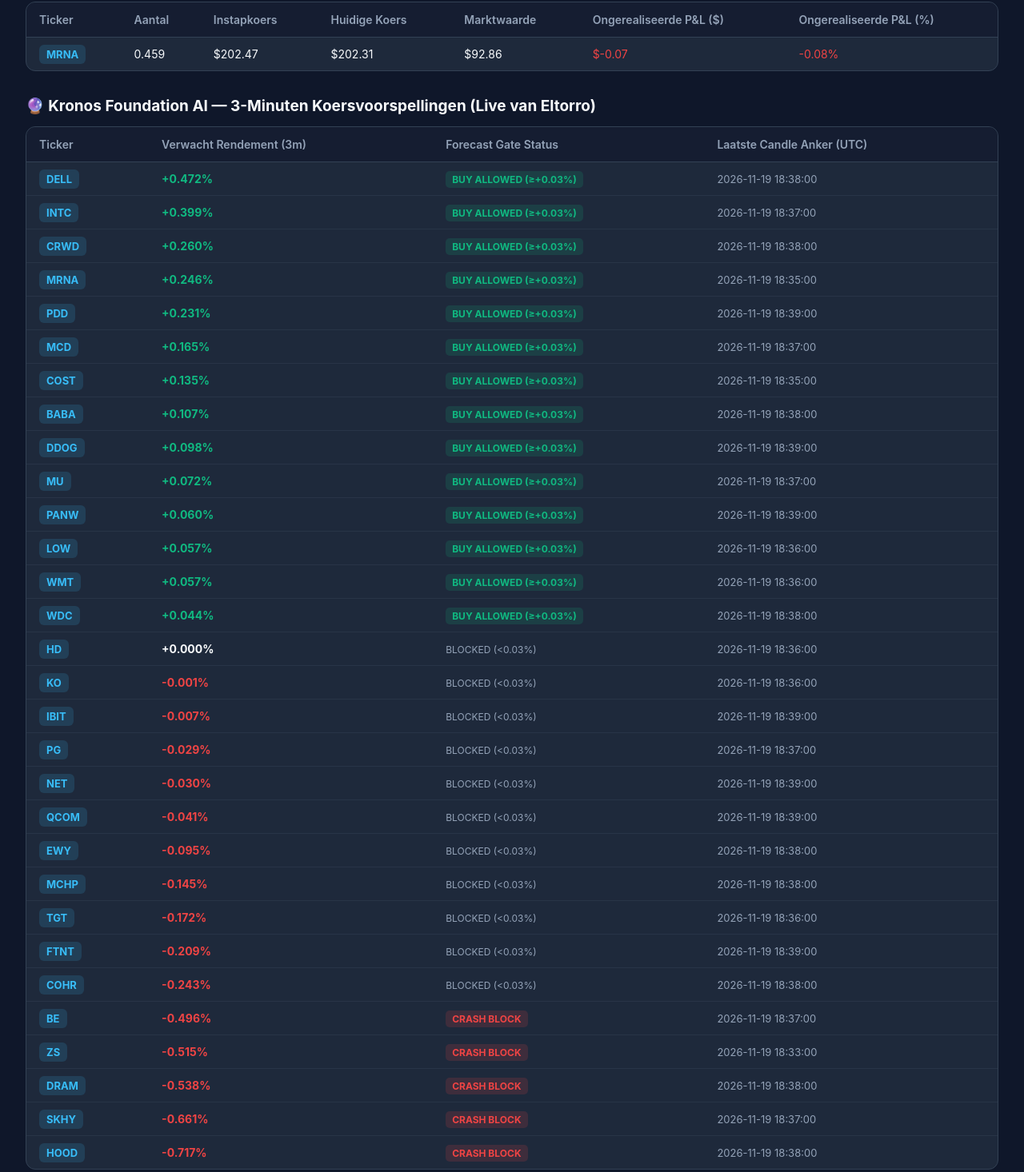
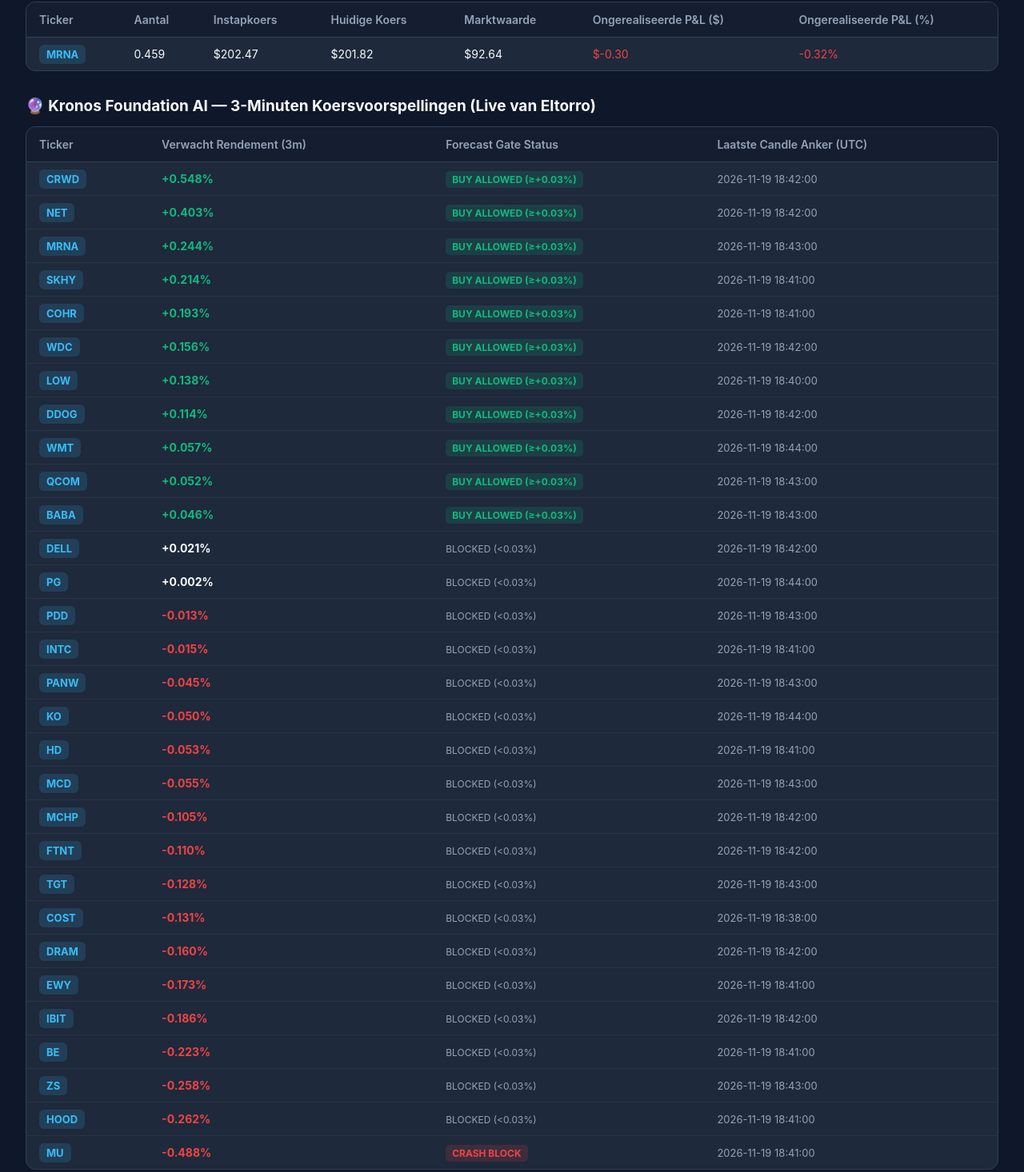
Before and after one commit to RocketScienceData/stockblog, a plain HTML site: page index.html in a window 1280 px wide. Shown: the part 477-1943 px from the top of the page at 80% size. Drawn offline with Linux system fonts and the light colour scheme.

Commit message:
chore(stats): update live dashboard (2026-11-19 19:46:12)

```diff
--- a/index.html
+++ b/index.html
@@ -114,7 +114,7 @@
     <header>
         <div>
             <h1>🚀 RocketBidder — Alpaca Positie & Profit Analyse</h1>
-            <div class="subtitle">Bron: dairycampus2.wurnet.nl (Docker: alpacca-worker & alpacca-forecast) • Gegenereerd op: 19-11-2026 19:41:07</div>
+            <div class="subtitle">Bron: dairycampus2.wurnet.nl (Docker: alpacca-worker & alpacca-forecast) • Gegenereerd op: 19-11-2026 19:46:11</div>
         </div>
         <div style="text-align: right;">
             <div style="font-size: 13px; color: var(--muted);">Strategie Config (v2.9b)</div>
@@ -125,13 +125,13 @@
     <div class="grid">
         <div class="card">
             <div class="card-label">Portefeuille Waarde</div>
-            <div class="card-value">$97.78</div>
+            <div class="card-value">$97.56</div>
             <div class="card-sub">Beschikbare Cash: $4.92</div>
         </div>
         <div class="card">
             <div class="card-label">Dagresultaat (Equity)</div>
-            <div class="card-value neg">$-0.68</div>
-            <div class="card-sub neg">-0.69% t.o.v. gisteren ($98.46)</div>
+            <div class="card-value neg">$-0.90</div>
+            <div class="card-sub neg">-0.91% t.o.v. gisteren ($98.46)</div>
         </div>
         <div class="card">
             <div class="card-label">Win Ratio Vandaag</div>
@@ -170,10 +170,10 @@
                 <td><span class="badge-ticker">MRNA</span></td>
                 <td>0.459</td>
                 <td>$202.47</td>
-                <td>$202.31</td>
-                <td>$92.86</td>
-                <td class="neg">$-0.07</td>
-                <td class="neg">-0.08%</td>
+                <td>$201.82</td>
+                <td>$92.64</td>
+                <td class="neg">$-0.30</td>
+                <td class="neg">-0.32%</td>
             </tr>
 
             </tbody>
@@ -194,213 +194,213 @@
             <tbody>
 
             <tr>
-                <td><span class="badge-ticker">DELL</span></td>
-                <td class="pos"><strong>+0.472%</strong></td>
+                <td><span class="badge-ticker">CRWD</span></td>
+                <td class="pos"><strong>+0.548%</strong></td>
                 <td><span class="badge-win">BUY ALLOWED (&ge;+0.03%)</span></td>
-                <td style="color: var(--muted); font-size: 13px;">2026-11-19 18:38:00</td>
+                <td style="color: var(--muted); font-size: 13px;">2026-11-19 18:42:00</td>
             </tr>
 
             <tr>
-                <td><span class="badge-ticker">INTC</span></td>
-                <td class="pos"><strong>+0.399%</strong></td>
+                <td><span class="badge-ticker">NET</span></td>
+                <td class="pos"><strong>+0.403%</strong></td>
                 <td><span class="badge-win">BUY ALLOWED (&ge;+0.03%)</span></td>
-                <td style="color: var(--muted); font-size: 13px;">2026-11-19 18:37:00</td>
-            </tr>
-
-            <tr>
-                <td><span class="badge-ticker">CRWD</span></td>
-                <td class="pos"><strong>+0.260%</strong></td>
-                <td><span class="badge-win">BUY ALLOWED (&ge;+0.03%)</span></td>
-                <td style="color: var(--muted); font-size: 13px;">2026-11-19 18:38:00</td>
+                <td style="color: var(--muted); font-size: 13px;">2026-11-19 18:42:00</td>
             </tr>
 
             <tr>
                 <td><span class="badge-ticker">MRNA</span></td>
-                <td class="pos"><strong>+0.246%</strong></td>
+                <td class="pos"><strong>+0.244%</strong></td>
                 <td><span class="badge-win">BUY ALLOWED (&ge;+0.03%)</span></td>
-                <td style="color: var(--muted); font-size: 13px;">2026-11-19 18:35:00</td>
+                <td style="color: var(--muted); font-size: 13px;">2026-11-19 18:43:00</td>
             </tr>
 
             <tr>
-                <td><span class="badge-ticker">PDD</span></td>
-                <td class="pos"><strong>+0.231%</strong></td>
+                <td><span class="badge-ticker">SKHY</span></td>
+                <td class="pos"><strong>+0.214%</strong></td>
                 <td><span class="badge-win">BUY ALLOWED (&ge;+0.03%)</span></td>
-                <td style="color: var(--muted); font-size: 13px;">2026-11-19 18:39:00</td>
+                <td style="color: var(--muted); font-size: 13px;">2026-11-19 18:41:00</td>
             </tr>
 
             <tr>
-                <td><span class="badge-ticker">MCD</span></td>
-                <td class="pos"><strong>+0.165%</strong></td>
+                <td><span class="badge-ticker">COHR</span></td>
+                <td class="pos"><strong>+0.193%</strong></td>
                 <td><span class="badge-win">BUY ALLOWED (&ge;+0.03%)</span></td>
-                <td style="color: var(--muted); font-size: 13px;">2026-11-19 18:37:00</td>
+                <td style="color: var(--muted); font-size: 13px;">2026-11-19 18:41:00</td>
             </tr>
 
             <tr>
-                <td><span class="badge-ticker">COST</span></td>
-                <td class="pos"><strong>+0.135%</strong></td>
+                <td><span class="badge-ticker">WDC</span></td>
+                <td class="pos"><strong>+0.156%</strong></td>
                 <td><span class="badge-win">BUY ALLOWED (&ge;+0.03%)</span></td>
-                <td style="color: var(--muted); font-size: 13px;">2026-11-19 18:35:00</td>
+                <td style="color: var(--muted); font-size: 13px;">2026-11-19 18:42:00</td>
             </tr>
 
             <tr>
-                <td><span class="badge-ticker">BABA</span></td>
-                <td class="pos"><strong>+0.107%</strong></td>
+                <td><span class="badge-ticker">LOW</span></td>
+                <td class="pos"><strong>+0.138%</strong></td>
                 <td><span class="badge-win">BUY ALLOWED (&ge;+0.03%)</span></td>
-                <td style="color: var(--muted); font-size: 13px;">2026-11-19 18:38:00</td>
+                <td style="color: var(--muted); font-size: 13px;">2026-11-19 18:40:00</td>
             </tr>
 
             <tr>
                 <td><span class="badge-ticker">DDOG</span></td>
-                <td class="pos"><strong>+0.098%</strong></td>
+                <td class="pos"><strong>+0.114%</strong></td>
                 <td><span class="badge-win">BUY ALLOWED (&ge;+0.03%)</span></td>
-                <td style="color: var(--muted); font-size: 13px;">2026-11-19 18:39:00</td>
-            </tr>
-
-            <tr>
-                <td><span class="badge-ticker">MU</span></td>
-                <td class="pos"><strong>+0.072%</strong></td>
-                <td><span class="badge-win">BUY ALLOWED (&ge;+0.03%)</span></td>
-                <td style="color: var(--muted); font-size: 13px;">2026-11-19 18:37:00</td>
-            </tr>
-
-            <tr>
-                <td><span class="badge-ticker">PANW</span></td>
-                <td class="pos"><strong>+0.060%</strong></td>
-                <td><span class="badge-win">BUY ALLOWED (&ge;+0.03%)</span></td>
-                <td style="color: var(--muted); font-size: 13px;">2026-11-19 18:39:00</td>
-            </tr>
-
-            <tr>
-                <td><span class="badge-ticker">LOW</span></td>
-                <td class="pos"><strong>+0.057%</strong></td>
-                <td><span class="badge-win">BUY ALLOWED (&ge;+0.03%)</span></td>
-                <td style="color: var(--muted); font-size: 13px;">2026-11-19 18:36:00</td>
+                <td style="color: var(--muted); font-size: 13px;">2026-11-19 18:42:00</td>
             </tr>
 
             <tr>
                 <td><span class="badge-ticker">WMT</span></td>
                 <td class="pos"><strong>+0.057%</strong></td>
                 <td><span class="badge-win">BUY ALLOWED (&ge;+0.03%)</span></td>
-                <td style="color: var(--muted); font-size: 13px;">2026-11-19 18:36:00</td>
+                <td style="color: var(--muted); font-size: 13px;">2026-11-19 18:44:00</td>
             </tr>
 
             <tr>
-                <td><span class="badge-ticker">WDC</span></td>
-                <td class="pos"><strong>+0.044%</strong></td>
+                <td><span class="badge-ticker">QCOM</span></td>
+                <td class="pos"><strong>+0.052%</strong></td>
                 <td><span class="badge-win">BUY ALLOWED (&ge;+0.03%)</span></td>
-                <td style="color: var(--muted); font-size: 13px;">2026-11-19 18:38:00</td>
+                <td style="color: var(--muted); font-size: 13px;">2026-11-19 18:43:00</td>
+            </tr>
+
+            <tr>
+                <td><span class="badge-ticker">BABA</span></td>
+                <td class="pos"><strong>+0.046%</strong></td>
+                <td><span class="badge-win">BUY ALLOWED (&ge;+0.03%)</span></td>
+                <td style="color: var(--muted); font-size: 13px;">2026-11-19 18:43:00</td>
+            </tr>
+
+            <tr>
+                <td><span class="badge-ticker">DELL</span></td>
+                <td class="muted"><strong>+0.021%</strong></td>
+                <td><span style="color:var(--muted); font-size:12px;">BLOCKED (&lt;0.03%)</span></td>
+                <td style="color: var(--muted); font-size: 13px;">2026-11-19 18:42:00</td>
+            </tr>
+
+            <tr>
+                <td><span class="badge-ticker">PG</span></td>
+                <td class="muted"><strong>+0.002%</strong></td>
+                <td><span style="color:var(--muted); font-size:12px;">BLOCKED (&lt;0.03%)</span></td>
+                <td style="color: var(--muted); font-size: 13px;">2026-11-19 18:44:00</td>
+            </tr>
+
+            <tr>
+                <td><span class="badge-ticker">PDD</span></td>
+                <td class="neg"><strong>-0.013%</strong></td>
+                <td><span style="color:var(--muted); font-size:12px;">BLOCKED (&lt;0.03%)</span></td>
+                <td style="color: var(--muted); font-size: 13px;">2026-11-19 18:43:00</td>
+            </tr>
+
+            <tr>
+                <td><span class="badge-ticker">INTC</span></td>
+                <td class="neg"><strong>-0.015%</strong></td>
+                <td><span style="color:var(--muted); font-size:12px;">BLOCKED (&lt;0.03%)</span></td>
+                <td style="color: var(--muted); font-size: 13px;">2026-11-19 18:41:00</td>
+            </tr>
+
+            <tr>
+                <td><span class="badge-ticker">PANW</span></td>
+                <td class="neg"><strong>-0.045%</strong></td>
+                <td><span style="color:var(--muted); font-size:12px;">BLOCKED (&lt;0.03%)</span></td>
+                <td style="color: var(--muted); font-size: 13px;">2026-11-19 18:43:00</td>
+            </tr>
+
+            <tr>
+                <td><span class="badge-ticker">KO</span></td>
+                <td class="neg"><strong>-0.050%</strong></td>
+                <td><span style="color:var(--muted); font-size:12px;">BLOCKED (&lt;0.03%)</span></td>
+                <td style="color: var(--muted); font-size: 13px;">2026-11-19 18:44:00</td>
             </tr>
 
             <tr>
                 <td><span class="badge-ticker">HD</span></td>
-                <td class="muted"><strong>+0.000%</strong></td>
+                <td class="neg"><strong>-0.053%</strong></td>
                 <td><span style="color:var(--muted); font-size:12px;">BLOCKED (&lt;0.03%)</span></td>
-                <td style="color: var(--muted); font-size: 13px;">2026-11-19 18:36:00</td>
+                <td style="color: var(--muted); font-size: 13px;">2026-11-19 18:41:00</td>
             </tr>
 
             <tr>
-                <td><span class="badge-ticker">KO</span></td>
-                <td class="neg"><strong>-0.001%</strong></td>
+                <td><span class="badge-ticker">MCD</span></td>
+                <td class="neg"><strong>-0.055%</strong></td>
                 <td><span style="color:var(--muted); font-size:12px;">BLOCKED (&lt;0.03%)</span></td>
-                <td style="color: var(--muted); font-size: 13px;">2026-11-19 18:36:00</td>
+                <td style="color: var(--muted); font-size: 13px;">2026-11-19 18:43:00</td>
             </tr>
 
             <tr>
-                <td><span class="badge-ticker">IBIT</span></td>
-                <td class="neg"><strong>-0.007%</strong></td>
+                <td><span class="badge-ticker">MCHP</span></td>
+                <td class="neg"><strong>-0.105%</strong></td>
                 <td><span style="color:var(--muted); font-size:12px;">BLOCKED (&lt;0.03%)</span></td>
-                <td style="color: var(--muted); font-size: 13px;">2026-11-19 18:39:00</td>
+                <td style="color: var(--muted); font-size: 13px;">2026-11-19 18:42:00</td>
             </tr>
 
             <tr>
-                <td><span class="badge-ticker">PG</span></td>
-                <td class="neg"><strong>-0.029%</strong></td>
+                <td><span class="badge-ticker">FTNT</span></td>
+                <td class="neg"><strong>-0.110%</strong></td>
                 <td><span style="color:var(--muted); font-size:12px;">BLOCKED (&lt;0.03%)</span></td>
-                <td style="color: var(--muted); font-size: 13px;">2026-11-19 18:37:00</td>
+                <td style="color: var(--muted); font-size: 13px;">2026-11-19 18:42:00</td>
             </tr>
 
             <tr>
-                <td><span class="badge-ticker">NET</span></td>
-                <td class="neg"><strong>-0.030%</strong></td>
+                <td><span class="badge-ticker">TGT</span></td>
+                <td class="neg"><strong>-0.128%</strong></td>
                 <td><span style="color:var(--muted); font-size:12px;">BLOCKED (&lt;0.03%)</span></td>
-                <td style="color: var(--muted); font-size: 13px;">2026-11-19 18:39:00</td>
+                <td style="color: var(--muted); font-size: 13px;">2026-11-19 18:43:00</td>
             </tr>
 
             <tr>
-                <td><span class="badge-ticker">QCOM</span></td>
-                <td class="neg"><strong>-0.041%</strong></td>
-                <td><span style="color:var(--muted); font-size:12px;">BLOCKED (&lt;0.03%)</span></td>
-                <td style="color: var(--muted); font-size: 13px;">2026-11-19 18:39:00</td>
-            </tr>
-
-            <tr>
-                <td><span class="badge-ticker">EWY</span></td>
-                <td class="neg"><strong>-0.095%</strong></td>
+                <td><span class="badge-ticker">COST</span></td>
+                <td class="neg"><strong>-0.131%</strong></td>
                 <td><span style="color:var(--muted); font-size:12px;">BLOCKED (&lt;0.03%)</span></td>
                 <td style="color: var(--muted); font-size: 13px;">2026-11-19 18:38:00</td>
             </tr>
 
             <tr>
-                <td><span class="badge-ticker">MCHP</span></td>
-                <td class="neg"><strong>-0.145%</strong></td>
+                <td><span class="badge-ticker">DRAM</span></td>
+                <td class="neg"><strong>-0.160%</strong></td>
                 <td><span style="color:var(--muted); font-size:12px;">BLOCKED (&lt;0.03%)</span></td>
-                <td style="color: var(--muted); font-size: 13px;">2026-11-19 18:38:00</td>
+                <td style="color: var(--muted); font-size: 13px;">2026-11-19 18:42:00</td>
             </tr>
 
             <tr>
-                <td><span class="badge-ticker">TGT</span></td>
-                <td class="neg"><strong>-0.172%</strong></td>
+                <td><span class="badge-ticker">EWY</span></td>
+                <td class="neg"><strong>-0.173%</strong></td>
                 <td><span style="color:var(--muted); font-size:12px;">BLOCKED (&lt;0.03%)</span></td>
-                <td style="color: var(--muted); font-size: 13px;">2026-11-19 18:36:00</td>
+                <td style="color: var(--muted); font-size: 13px;">2026-11-19 18:41:00</td>
             </tr>
 
             <tr>
-                <td><span class="badge-ticker">FTNT</span></td>
-                <td class="neg"><strong>-0.209%</strong></td>
+                <td><span class="badge-ticker">IBIT</span></td>
+                <td class="neg"><strong>-0.186%</strong></td>
                 <td><span style="color:var(--muted); font-size:12px;">BLOCKED (&lt;0.03%)</span></td>
-                <td style="color: var(--muted); font-size: 13px;">2026-11-19 18:39:00</td>
-            </tr>
-
-            <tr>
-                <td><span class="badge-ticker">COHR</span></td>
-                <td class="neg"><strong>-0.243%</strong></td>
-                <td><span style="color:var(--muted); font-size:12px;">BLOCKED (&lt;0.03%)</span></td>
-                <td style="color: var(--muted); font-size: 13px;">2026-11-19 18:38:00</td>
+                <td style="color: var(--muted); font-size: 13px;">2026-11-19 18:42:00</td>
             </tr>
 
             <tr>
                 <td><span class="badge-ticker">BE</span></td>
-                <td class="neg"><strong>-0.496%</strong></td>
-                <td><span class="badge-loss">CRASH BLOCK</span></td>
-                <td style="color: var(--muted); font-size: 13px;">2026-11-19 18:37:00</td>
+                <td class="neg"><strong>-0.223%</strong></td>
+                <td><span style="color:var(--muted); font-size:12px;">BLOCKED (&lt;0.03%)</span></td>
+                <td style="color: var(--muted); font-size: 13px;">2026-11-19 18:41:00</td>
             </tr>
 
             <tr>
                 <td><span class="badge-ticker">ZS</span></td>
-                <td class="neg"><strong>-0.515%</strong></td>
-                <td><span class="badge-loss">CRASH BLOCK</span></td>
-                <td style="color: var(--muted); font-size: 13px;">2026-11-19 18:33:00</td>
-            </tr>
-
-            <tr>
-                <td><span class="badge-ticker">DRAM</span></td>
-                <td class="neg"><strong>-0.538%</strong></td>
-                <td><span class="badge-loss">CRASH BLOCK</span></td>
-                <td style="color: var(--muted); font-size: 13px;">2026-11-19 18:38:00</td>
-            </tr>
-
-            <tr>
-                <td><span class="badge-ticker">SKHY</span></td>
-                <td class="neg"><strong>-0.661%</strong></td>
-                <td><span class="badge-loss">CRASH BLOCK</span></td>
-                <td style="color: var(--muted); font-size: 13px;">2026-11-19 18:37:00</td>
+                <td class="neg"><strong>-0.258%</strong></td>
+                <td><span style="color:var(--muted); font-size:12px;">BLOCKED (&lt;0.03%)</span></td>
+                <td style="color: var(--muted); font-size: 13px;">2026-11-19 18:43:00</td>
             </tr>
 
             <tr>
                 <td><span class="badge-ticker">HOOD</span></td>
-                <td class="neg"><strong>-0.717%</strong></td>
+                <td class="neg"><strong>-0.262%</strong></td>
+                <td><span style="color:var(--muted); font-size:12px;">BLOCKED (&lt;0.03%)</span></td>
+                <td style="color: var(--muted); font-size: 13px;">2026-11-19 18:41:00</td>
+            </tr>
+
+            <tr>
+                <td><span class="badge-ticker">MU</span></td>
+                <td class="neg"><strong>-0.488%</strong></td>
                 <td><span class="badge-loss">CRASH BLOCK</span></td>
-                <td style="color: var(--muted); font-size: 13px;">2026-11-19 18:38:00</td>
+                <td style="color: var(--muted); font-size: 13px;">2026-11-19 18:41:00</td>
             </tr>
 
             </tbody>
@@ -713,16 +713,6 @@
 
     <h2>🖥️ Live Worker Container Logs (Laatste 40 regels van Eltorro)</h2>
     <div class="table-wrap" style="padding: 16px; background: #090d16; font-family: monospace; font-size: 12px; color: #38bdf8; overflow-x: auto; white-space: pre-wrap; line-height: 1.5;">
-📡 WebSocket Subscribed: 29/30 live Trade-streams ACTIEF!
-📡 WS subscribe: KO (1 sym)
-📡 WebSocket Subscribed: 30/30 live Trade-streams ACTIEF!
-📊 [TA WARM-START] 1/1 symbols geladen met 1m OHLCV + SQLite WAL (REST fetch: 1)
-[19:21:43] 💓 HEARTBEAT | 🟢 LIVE | RTH: OPEN | LLM: RISK_OFF (85%) | 🎰 SLOTS [0/1]: 0 open (100% CASH) | Universe: 30 sym (TA: 30/30) | ⚡ Ticks totaal: 617,559 (+188 ≈ 376/min)
-[19:22:14] 💓 HEARTBEAT | 🟢 LIVE | RTH: OPEN | LLM: RISK_OFF (85%) | 🎰 SLOTS [0/1]: 0 open (100% CASH) | Universe: 30 sym (TA: 30/30) | ⚡ Ticks totaal: 617,773 (+214 ≈ 428/min)
-[19:22:44] 💓 HEARTBEAT | 🟢 LIVE | RTH: OPEN | LLM: RISK_OFF (85%) | 🎰 SLOTS [0/1]: 0 open (100% CASH) | Universe: 30 sym (TA: 30/30) | ⚡ Ticks totaal: 617,926 (+153 ≈ 306/min)
-[19:23:14] 💓 HEARTBEAT | 🟢 LIVE | RTH: OPEN | LLM: RISK_OFF (85%) | 🎰 SLOTS [0/1]: 0 open (100% CASH) | Universe: 30 sym (TA: 30/30) | ⚡ Ticks totaal: 618,069 (+143 ≈ 286/min)
-[19:23:44] 💓 HEARTBEAT | 🟢 LIVE | RTH: OPEN | LLM: RISK_OFF (85%) | 🎰 SLOTS [0/1]: 0 open (100% CASH) | Universe: 30 sym (TA: 30/30) | ⚡ Ticks totaal: 618,270 (+201 ≈ 402/min)
-[19:24:14] 💓 HEARTBEAT | 🟢 LIVE | RTH: OPEN | LLM: RISK_OFF (85%) | 🎰 SLOTS [0/1]: 0 open (100% CASH) | Universe: 30 sym (TA: 30/30) | ⚡ Ticks totaal: 618,442 (+172 ≈ 344/min)
 [19:24:44] 💓 HEARTBEAT | 🟢 LIVE | RTH: OPEN | LLM: RISK_OFF (85%) | 🎰 SLOTS [0/1]: 0 open (100% CASH) | Universe: 30 sym (TA: 30/30) | ⚡ Ticks totaal: 618,602 (+160 ≈ 320/min)
 [19:25:14] 💓 HEARTBEAT | 🟢 LIVE | RTH: OPEN | LLM: RISK_OFF (85%) | 🎰 SLOTS [0/1]: 0 open (100% CASH) | Universe: 30 sym (TA: 30/30) | ⚡ Ticks totaal: 618,758 (+156 ≈ 312/min)
 [19:25:46] 💓 HEARTBEAT | 🟢 LIVE | RTH: OPEN | LLM: RISK_OFF (85%) | 🎰 SLOTS [0/1]: 0 open (100% CASH) | Universe: 30 sym (TA: 30/30) | ⚡ Ticks totaal: 618,889 (+131 ≈ 262/min)
@@ -763,6 +753,16 @@
 [19:40:13] 💓 HEARTBEAT | 🟢 LIVE | RTH: OPEN | LLM: RISK_OFF (85%) | 🎰 SLOTS [0/1]: 0 open (100% CASH) | Universe: 30 sym (TA: 30/30) | ⚡ Ticks totaal: 625,354 (+352 ≈ 704/min)
 ✅ [SLOT ACTIEF (1/1)] MRNA gevuld op $202.47 | SL: $201.65 (-0.40%) | TP: +0.50% (bot-side) | Trail (0.15%) vanaf $202.97
 [19:40:43] 💓 HEARTBEAT | 🟢 LIVE | RTH: OPEN | LLM: RISK_OFF (85%) | 🎰 SLOTS [1/1]: MRNA:+0.00%(SL:$201.66) | Universe: 30 sym (TA: 30/30) | ⚡ Ticks totaal: 625,567 (+213 ≈ 426/min)
+[19:41:13] 💓 HEARTBEAT | 🟢 LIVE | RTH: OPEN | LLM: RISK_OFF (85%) | 🎰 SLOTS [1/1]: MRNA:-0.06%(SL:$201.66) | Universe: 30 sym (TA: 30/30) | ⚡ Ticks totaal: 625,771 (+204 ≈ 408/min)
+[19:41:44] 💓 HEARTBEAT | 🟢 LIVE | RTH: OPEN | LLM: RISK_OFF (85%) | 🎰 SLOTS [1/1]: MRNA:+0.05%(SL:$201.66) | Universe: 30 sym (TA: 30/30) | ⚡ Ticks totaal: 626,032 (+261 ≈ 522/min)
+[19:42:14] 💓 HEARTBEAT | 🟢 LIVE | RTH: OPEN | LLM: RISK_OFF (85%) | 🎰 SLOTS [1/1]: MRNA:-0.12%(SL:$201.66) | Universe: 30 sym (TA: 30/30) | ⚡ Ticks totaal: 626,200 (+168 ≈ 336/min)
+[19:42:44] 💓 HEARTBEAT | 🟢 LIVE | RTH: OPEN | LLM: RISK_OFF (85%) | 🎰 SLOTS [1/1]: MRNA:-0.21%(SL:$201.66) | Universe: 30 sym (TA: 30/30) | ⚡ Ticks totaal: 626,403 (+203 ≈ 406/min)
+[19:43:16] 💓 HEARTBEAT | 🟢 LIVE | RTH: OPEN | LLM: RISK_OFF (85%) | 🎰 SLOTS [1/1]: MRNA:-0.24%(SL:$201.66) | Universe: 30 sym (TA: 30/30) | ⚡ Ticks totaal: 626,529 (+126 ≈ 252/min)
+[19:43:46] 💓 HEARTBEAT | 🟢 LIVE | RTH: OPEN | LLM: RISK_OFF (85%) | 🎰 SLOTS [1/1]: MRNA:-0.37%(SL:$201.66) | Universe: 30 sym (TA: 30/30) | ⚡ Ticks totaal: 626,830 (+301 ≈ 602/min)
+[19:44:18] 💓 HEARTBEAT | 🟢 LIVE | RTH: OPEN | LLM: RISK_OFF (85%) | 🎰 SLOTS [1/1]: MRNA:-0.23%(SL:$201.66) | Universe: 30 sym (TA: 30/30) | ⚡ Ticks totaal: 626,993 (+163 ≈ 326/min)
+[19:44:50] 💓 HEARTBEAT | 🟢 LIVE | RTH: OPEN | LLM: RISK_OFF (85%) | 🎰 SLOTS [1/1]: MRNA:-0.24%(SL:$201.66) | Universe: 30 sym (TA: 30/30) | ⚡ Ticks totaal: 627,171 (+178 ≈ 356/min)
+[19:45:20] 💓 HEARTBEAT | 🟢 LIVE | RTH: OPEN | LLM: RISK_OFF (85%) | 🎰 SLOTS [1/1]: MRNA:-0.13%(SL:$201.66) | Universe: 30 sym (TA: 30/30) | ⚡ Ticks totaal: 627,471 (+300 ≈ 600/min)
+[19:45:50] 💓 HEARTBEAT | 🟢 LIVE | RTH: OPEN | LLM: RISK_OFF (85%) | 🎰 SLOTS [1/1]: MRNA:-0.30%(SL:$201.66) | Universe: 30 sym (TA: 30/30) | ⚡ Ticks totaal: 627,715 (+244 ≈ 488/min)
     </div>
 </div>
 </body>
```
